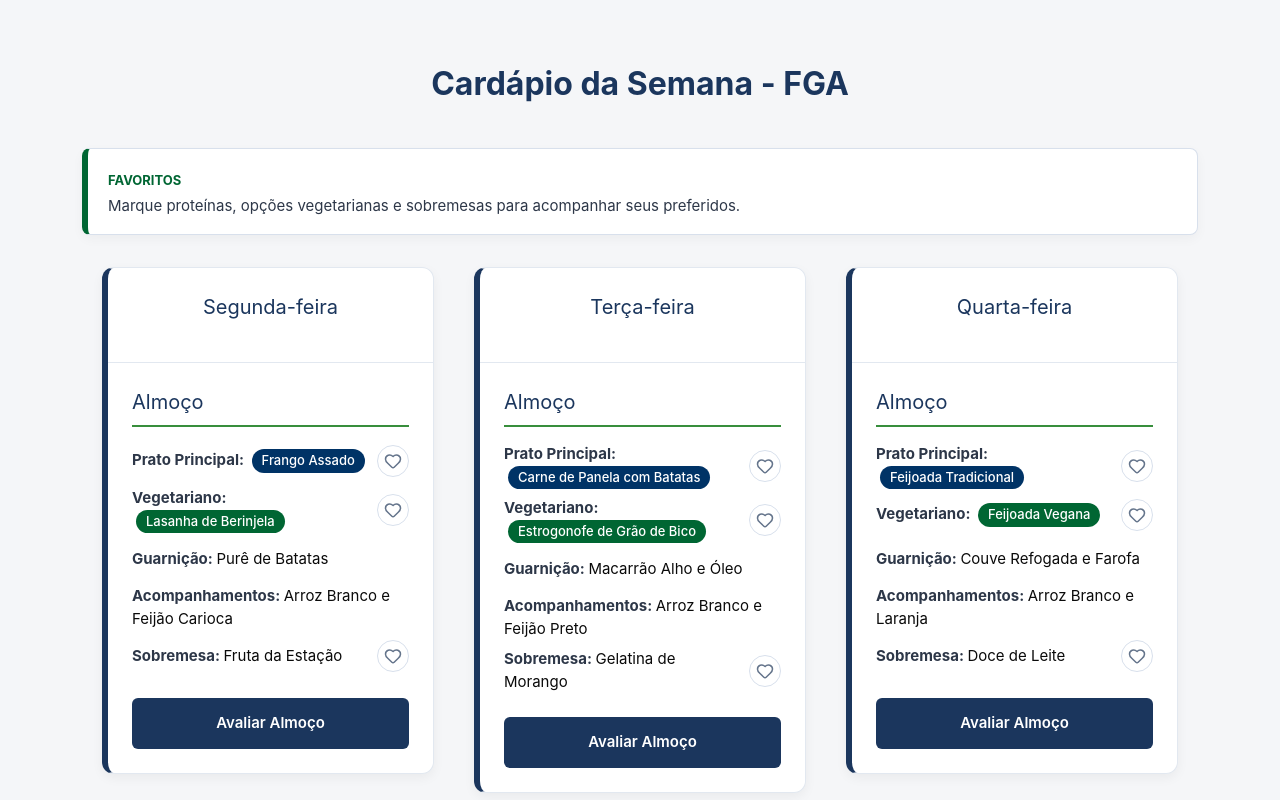
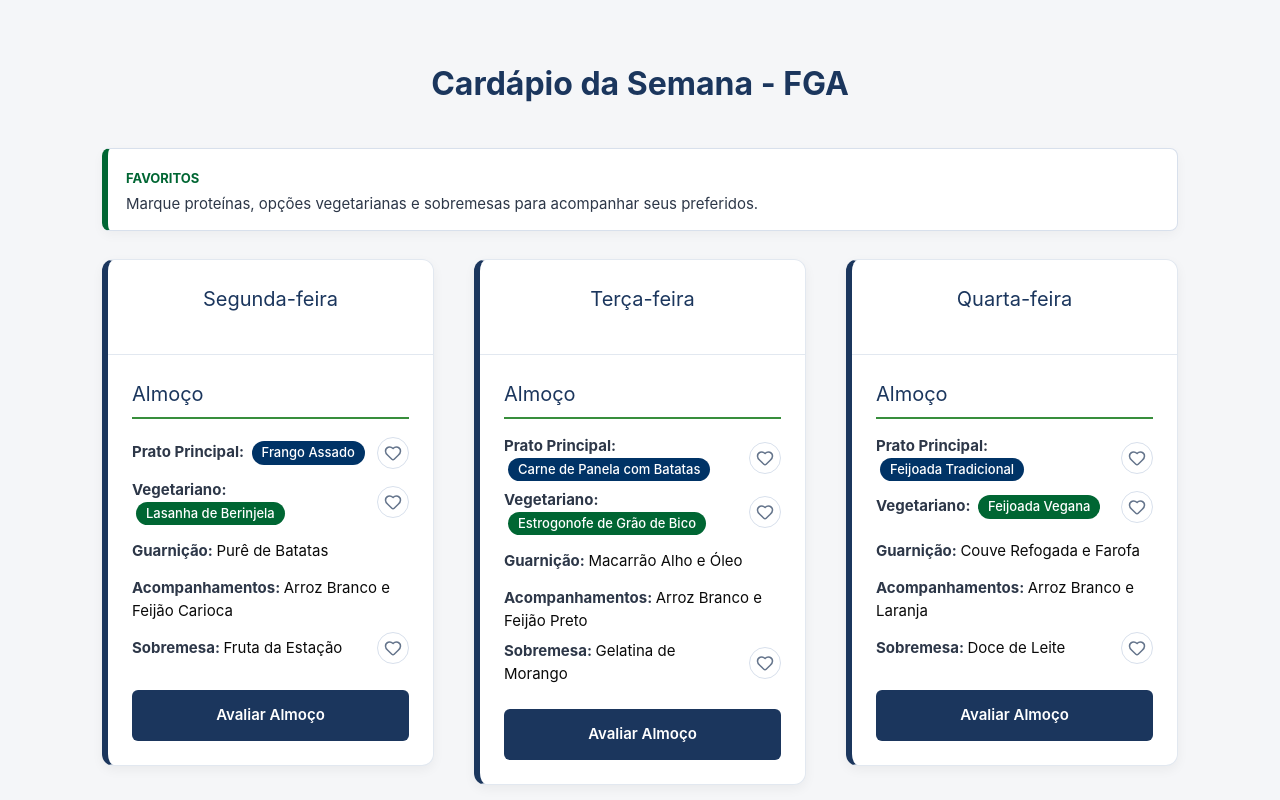
Before and after one commit to FGA0138-MDS-Ajax/2026.1-T01-Brooks, a Next.js app in the folder avaliaru/: page /dashboard/cardapio in a window 1280 px wide. Shown: the top 800 px of the page. Built offline with nearby package versions, Linux system fonts and the light colour scheme.

Commit message:
style: ajusta alinhamento dos favoritos

```diff
--- a/avaliaru/src/components/CardapioPage/CardapioPage.module.css
+++ b/avaliaru/src/components/CardapioPage/CardapioPage.module.css
@@ -37,14 +37,23 @@
 }
 
 .resumoFavoritos {
-  width: min(90%, 1500px);
-  margin: 0 auto 32px auto;
-  padding: 18px 20px;
+  box-sizing: border-box;
+  width: calc(100% - 40px);
+  max-width: 800px;
+  margin: 0 auto 28px auto;
+  padding: 16px 18px;
   background-color: #ffffff;
   border: 1px solid #d8e0ec;
   border-left: 6px solid var(--ru-green);
   border-radius: 8px;
   box-shadow: 0 4px 12px rgba(0, 0, 0, 0.04);
+}
+
+@media (min-width: 768px) {
+  .resumoFavoritos {
+    width: calc(90% - 40px);
+    max-width: 1460px;
+  }
 }
 
 .resumoRotulo {
```
